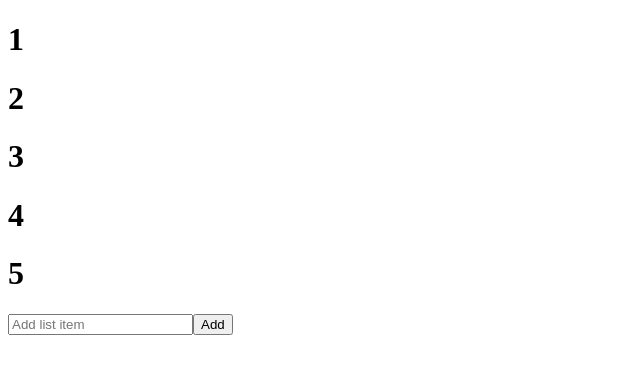
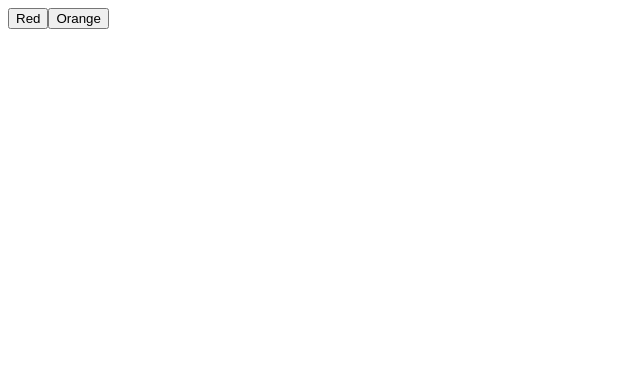
Before and after one commit to riteshpatidar08/React-TR4, a React (Vite) app: page / in a window 1280 px wide. Shown: the top 374 px of the page, without its empty margins (0-640 px from the left). Built offline with nearby package versions, Linux system fonts and the light colour scheme.

Commit message:
updated till the task

```diff
--- a/src/App.jsx
+++ b/src/App.jsx
@@ -1,28 +1,23 @@
-import React from 'react'
-import { useState } from 'react'
+import React from 'react';
+import { useState } from 'react';
 function App() {
-const [list , setList] = useState([1,2,3,4,5])
-const [input , setInput] = useState('');
-
-const handleChange = (e) => {
-  console.log(e.target.value)
-  setInput(e.target.value)
-}
-console.log(list)
+  const [color, setColors] = useState(['Red', 'Orange']);
+  const [bgColor, setBgColor] = useState('');
+  const handleClick = (color) => {
+    setBgColor(color);
+  };
   return (
     <div>
-    {list.map((el)=>(
-      <h1>{el}</h1>
-    ))}
-    <form>
-      <input onChange={handleChange} type='text' placeholder='Add list item' name='text'/>
-      <button>Add</button>
-    </form>
+      {color.map((color) => (
+        <button
+          style={{ backgroundColor: bgColor }}
+          onClick={() => handleClick(color)}
+        >
+          {color}
+        </button>
+      ))}
     </div>
-  )
+  );
 }
 
-export default App
-
-
-//TASK CREATE A LIST AND SHOW ON THE UI TAKES INPUT FIELD AND A ADD BUTTON , GET THE INPUT VALUE AND ADD INTO THE LIST :
+export default App;
```
Also changed, not shown: notes/hooks/useStateArrayUpdation.txt (added).
